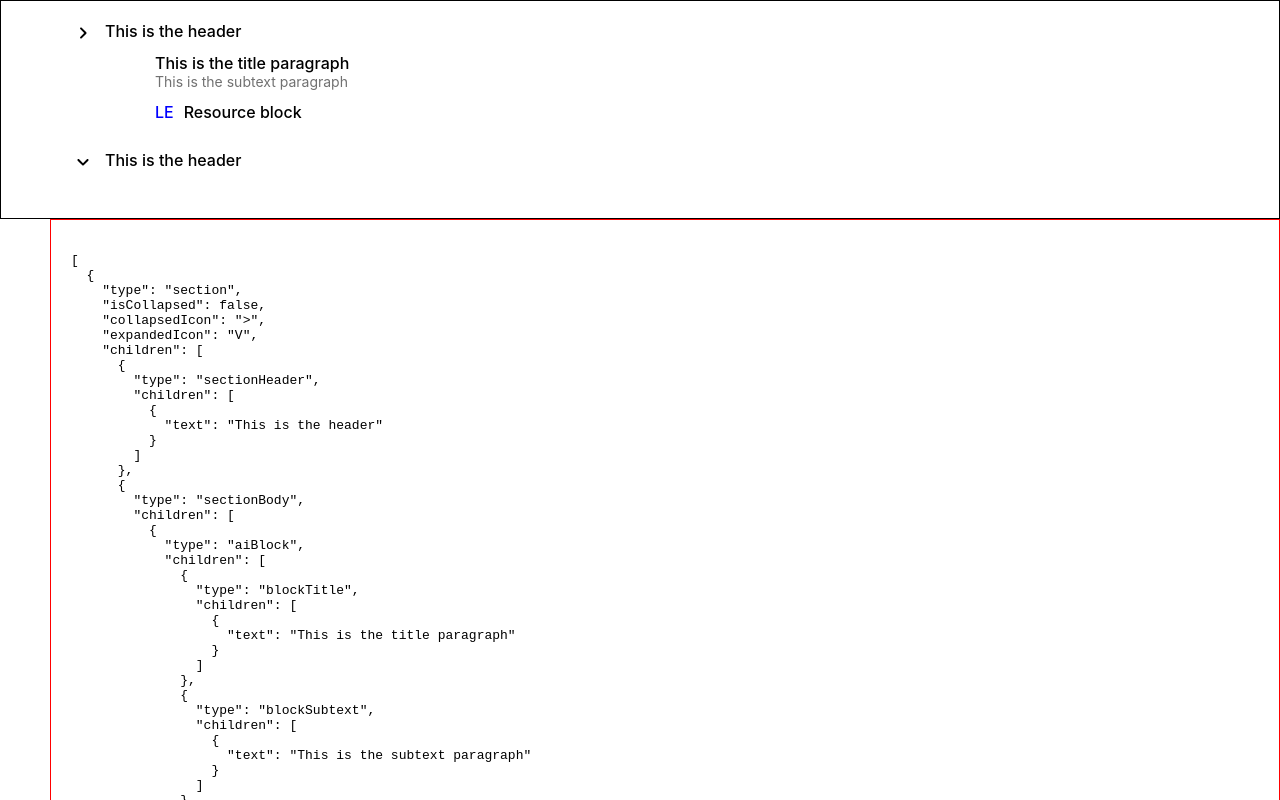
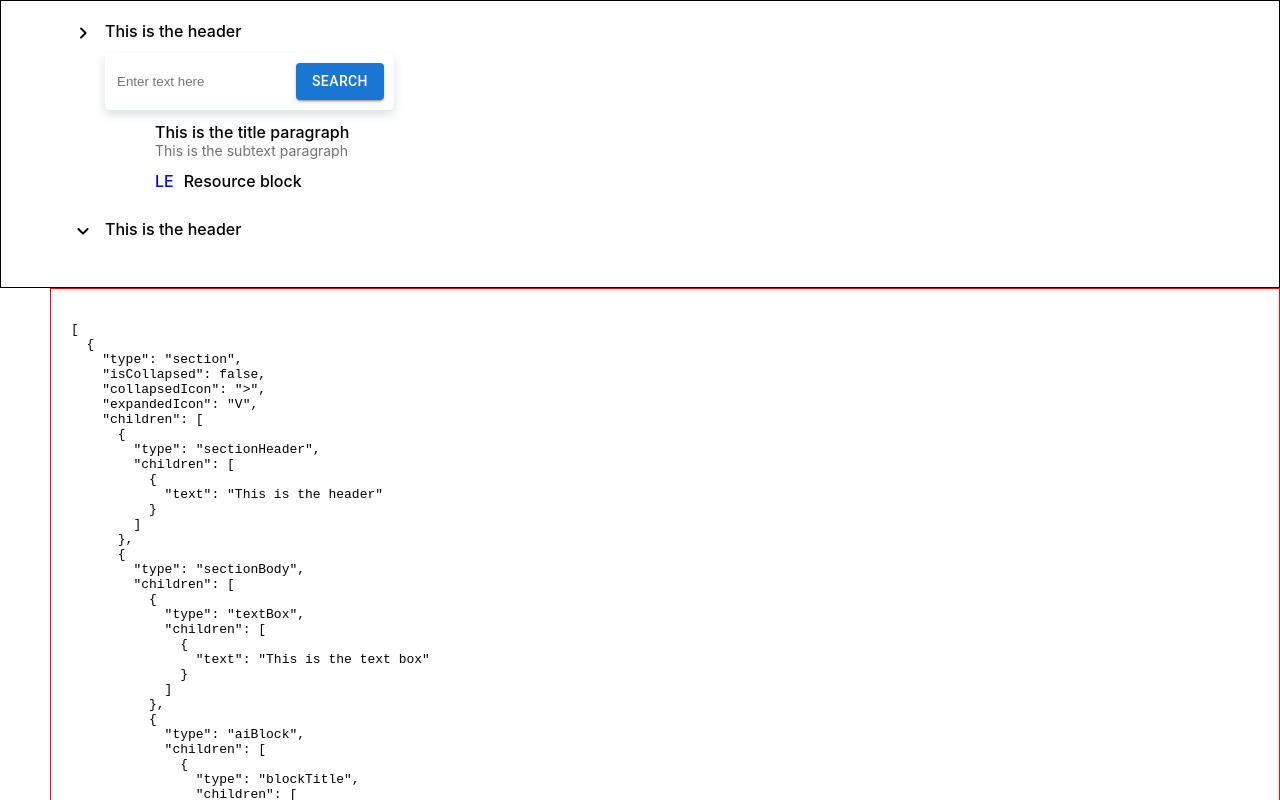
Before and after one commit to prit-toddleapp/slate-demo, a React (Create React App) app: page / in a window 1280 px wide. Shown: the top 800 px of the page. Built offline with nearby package versions, Linux system fonts and the light colour scheme.

Commit message:
basic text box added

```diff
--- /dev/null
+++ b/src/Utils/Misc.js
@@ -0,0 +1,30 @@
+const singleNodeAiBlock = {
+  type: "aiBlock",
+  children: [
+    {
+      type: "blockTitle",
+      children: [{ text: "New title added!!" }],
+    },
+    {
+      type: "blockSubtext",
+      children: [{ text: "New subtext added!!" }],
+    },
+  ],
+};
+
+const singleNodeLeBlock = {
+  type: "resourceBlock",
+  iconUrl: "LE",
+  children: [{ text: "New LE added!!" }],
+};
+
+export const getSectionFromInputText = (inputText) => {
+  switch (inputText) {
+    case "ai":
+      return singleNodeAiBlock;
+    case "le":
+      return singleNodeLeBlock;
+    default:
+      return null;
+  }
+};
--- /dev/null
+++ b/src/components/Elements/TextBox/TextBox.js
@@ -0,0 +1,45 @@
+import React, { useState } from "react";
+import { TextField, Button } from "@mui/material";
+import ForwardIcon from "@mui/icons-material/Forward";
+
+const TextBox = (props) => {
+  const { attributes, children, element, collapsedIconClicked, addNewSection } =
+    props;
+
+  const [inputValue, setInputValue] = useState("");
+
+  const onButtonClick = (event) => {
+    event.preventDefault();
+    addNewSection(inputValue, element);
+  };
+
+  return (
+    <div
+      {...attributes}
+      contentEditable={false} //important; else UI will break if tried to edit
+      style={{
+        display: "flex",
+        justifyContent: "space-between",
+        marginBottom: "12px",
+        boxShadow: "0px 5px 10px rgba(0, 46, 57, 0.15)",
+        padding: "10px",
+        borderRadius: "5px",
+      }}
+    >
+      <input
+        type="text"
+        placeholder="Enter text here"
+        value={inputValue}
+        style={{ outline: "none", border: "0px" }}
+        onChange={(e) => {
+          setInputValue(e.target.value);
+        }}
+      />
+      <Button variant="contained" onClick={onButtonClick}>
+        Search
+      </Button>
+    </div>
+  );
+};
+
+export default TextBox;
--- a/src/components/Elements/index.js
+++ b/src/components/Elements/index.js
@@ -6,6 +6,7 @@ import Section from "./Section/Section";
 import SectionBody from "./SectionBody/SectionBody";
 import SectionHeader from "./SectionHeader/SectionHeader";
 import DefaultElement from "./DefaultElement/DefaultElement";
+import TextBox from "./TextBox/TextBox";
 
 export {
   AiBlock,
@@ -16,4 +17,5 @@ export {
   SectionBody,
   SectionHeader,
   DefaultElement,
+  TextBox,
 };
--- a/src/components/UnitFlow.js
+++ b/src/components/UnitFlow.js
@@ -1,6 +1,6 @@
 import React, { useState, useCallback } from "react";
 import classes from "./UnitFlow.module.css";
-import { createEditor, Transforms } from "slate";
+import { createEditor, Transforms, Editor } from "slate";
 import { Slate, Editable, withReact } from "slate-react";
 import {
   AiBlock,
@@ -11,10 +11,13 @@ import {
   SectionBody,
   SectionHeader,
   DefaultElement,
+  TextBox,
 } from "./Elements";
 import { findElementPath, updateNodeChildren } from "../Plugins";
 import AddIcon from "@mui/icons-material/Add";
 import DragIndicatorIcon from "@mui/icons-material/DragIndicator";
+
+import { getSectionFromInputText } from "../Utils/Misc";
 
 const initialValue = [
   {
@@ -35,6 +38,10 @@ const initialValue = [
         type: "sectionBody",
         //isCollapsed: false, is this appraoch better?
         children: [
+          {
+            type: "textBox",
+            children: [{ text: "This is the text box" }],
+          },
           {
             type: "aiBlock",
             children: [
@@ -102,7 +109,7 @@ const initialValue = [
 const BlockWrapper = ({ editor, element, child, attributes }) => {
   const addNewBlock = () => {
     const newBlock = {
-      type: "paragraph",
+      type: "textBox",
       children: [
         {
           text: "",
@@ -111,7 +118,7 @@ const BlockWrapper = ({ editor, element, child, attributes }) => {
     };
     const path = findElementPath(editor, element);
     path[path.length - 1] = path[path.length - 1] + 1;
-    console.log(path);
+
     Transforms.insertNodes(editor, newBlock, { at: path });
   };
 
@@ -143,7 +150,7 @@ const BlockWrapper = ({ editor, element, child, attributes }) => {
 };
 
 function UnitFlow() {
-  const [editor] = useState(() => withReact(createEditor()));
+  const [editor] = useState(() => withEditableVoids(withReact(createEditor())));
   const [value, setValue] = useState(initialValue);
 
   const renderElement = useCallback((props) => {
@@ -182,6 +189,8 @@ function UnitFlow() {
             {...props}
           />
         );
+      case "textBox":
+        return <TextBox {...props} addNewSection={addNewSection} />;
       default:
         return (
           <BlockWrapper
@@ -198,6 +207,23 @@ function UnitFlow() {
   }, []);
 
   const keyDownOps = (event) => {};
+
+  const addNewSection = (inputText, element) => {
+    let newSection = getSectionFromInputText(inputText);
+    let elementPath = findElementPath(editor, element);
+    const lastElement = elementPath[elementPath.length - 1];
+    let newSectionPath = [...elementPath];
+    newSectionPath[newSectionPath.length - 1] =
+      lastElement > 1 ? lastElement - 1 : 0;
+
+    console.log(elementPath);
+    console.log(newSectionPath);
+    if (newSection) {
+      // const range = Editor.range(editor, elementPath);
+      Transforms.delete(editor, { at: elementPath });
+      Transforms.insertNodes(editor, newSection, { at: elementPath });
+    }
+  };
 
   const collapsedIconClicked = (event, element) => {
     event.preventDefault();
@@ -235,6 +261,17 @@ function UnitFlow() {
   );
 }
 
+const withEditableVoids = (editor) => {
+  const { isVoid } = editor;
+
+  const VOID_TYPES = ["textBox"];
+  editor.isVoid = (element) => {
+    return VOID_TYPES.includes(element.type) ? true : isVoid(element);
+  };
+
+  return editor;
+};
+
 const Leaf = (props) => {
   let { attributes, children, leaf } = props;
   return <span {...attributes}>{children}</span>;
```
